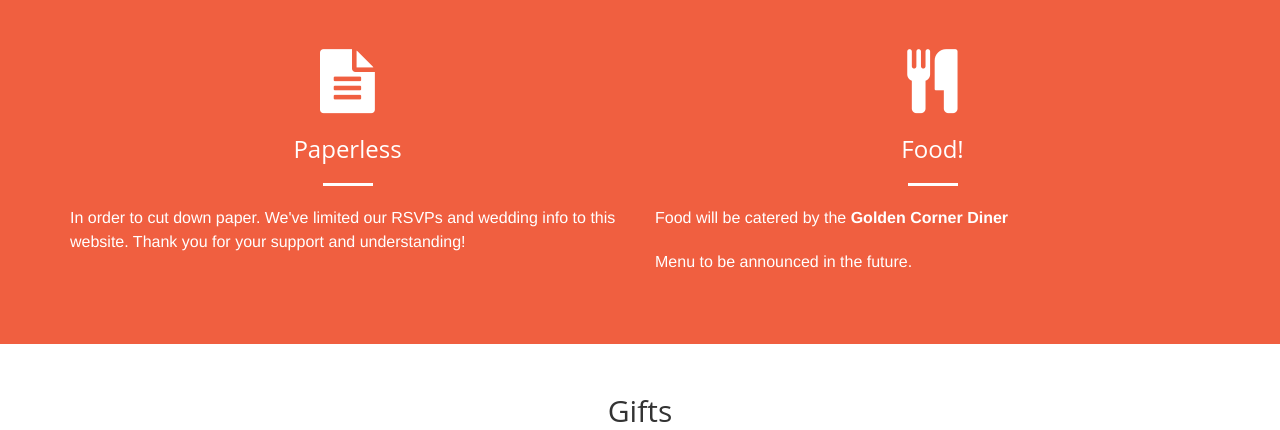
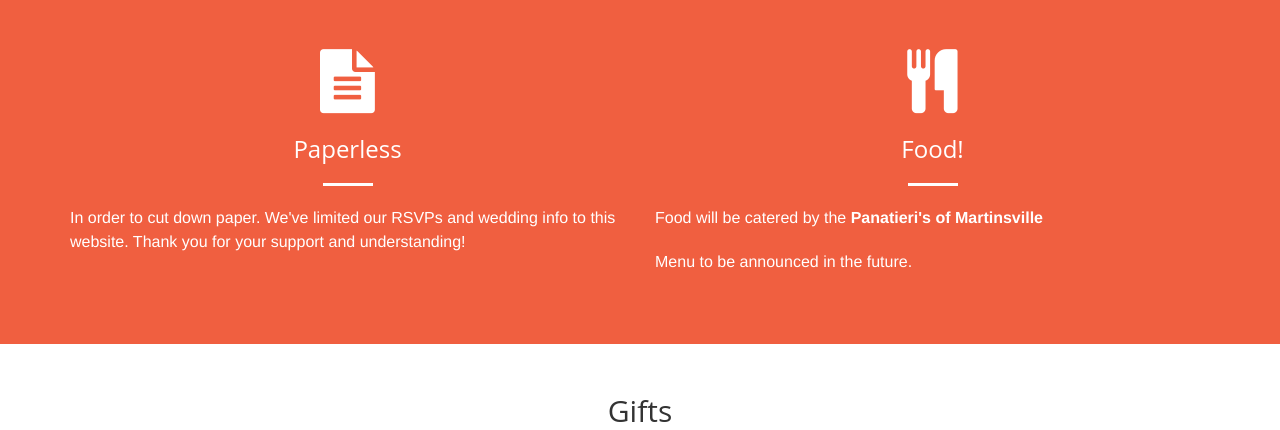
Before and after one commit to BongoEADGC6/django-wedding-website, a Django app: page / in a window 1280 px wide. Shown: the part 3318-3748 px from the top of the page. Run offline with Django 3.2, Linux system fonts and the light colour scheme; some libraries are stand-ins or nearby versions.

Commit message:
Updated caterer and new tab targets

```diff
--- a/website/bigday/templates/partials/event.html
+++ b/website/bigday/templates/partials/event.html
@@ -56,7 +56,7 @@
                     <dd>
                         <address>
                             Schooley's Mountain Lodge<br>
-                        <a href="https://goo.gl/maps/tmZxvenkUfm77aVEA">54 Camp Washington Rd, Long Valley, NJ 07853</a><br>
+                        <a href="https://goo.gl/maps/tmZxvenkUfm77aVEA" target="_blank">54 Camp Washington Rd, Long Valley, NJ 07853</a><br>
                             Phone: (973) 326-7600
                         </address>
                     </dd>
--- a/website/bigday/templates/partials/misc.html
+++ b/website/bigday/templates/partials/misc.html
@@ -16,7 +16,7 @@
             <h3 class="section-heading text-center">Food!</h3>
             <hr class="light">
             <p>
-        	Food will be catered by the <a href=https://www.facebook.com/gcdiner/>Golden Corner Diner</a>
+        	Food will be catered by the <a href=https://www.panatierisnj.com/ target="_blank">Panatieri's of Martinsville</a>
             </p>
             <p>
                 Menu to be announced in the future.
```
